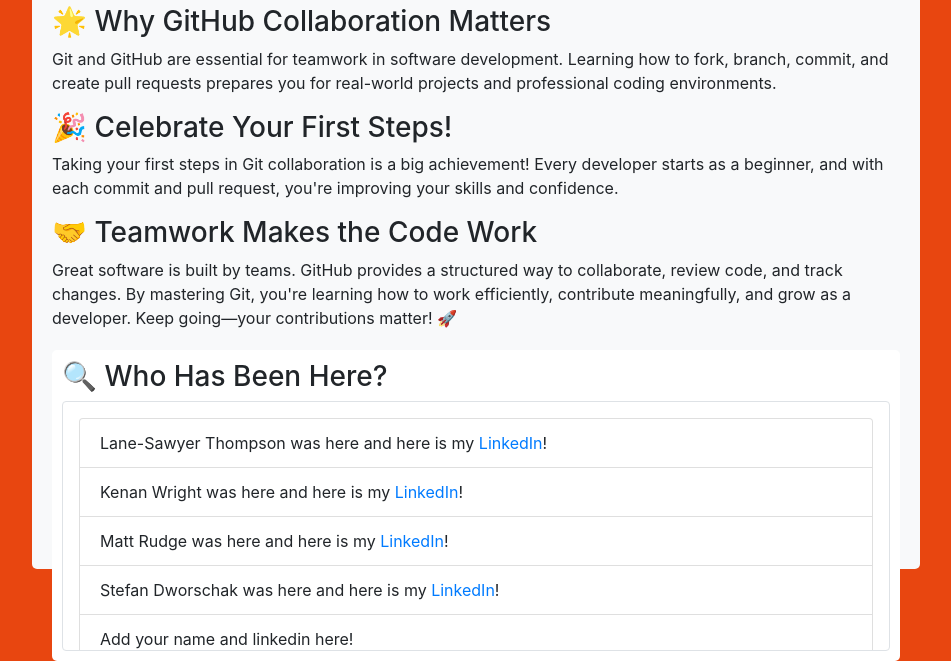
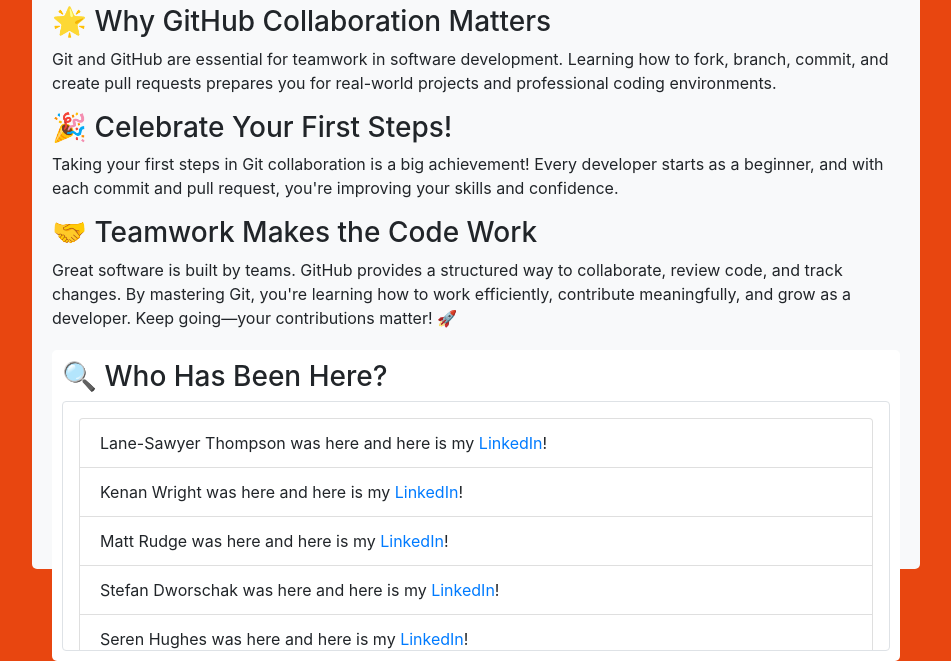
Before and after one commit to hannahro15/git-hackathon-ready2, a plain HTML site: page index.html in a window 1280 px wide. Shown: the part 151-812 px from the top of the page, without its empty margins (164-1115 px from the left). Drawn offline with nearby package versions, Linux system fonts and the light colour scheme.

Commit message:
Added a new feature

```diff
--- a/index.html
+++ b/index.html
@@ -37,7 +37,7 @@
                     <li class="list-group-item">Kenan Wright was here and here is my <a href="https://www.linkedin.com/in/kenan-wright-bb0359b8/" target="_blank">LinkedIn</a>!</li>
                     <li class="list-group-item">Matt Rudge was here and here is my <a href="https://www.linkedin.com/in/mattrudge73/" target="_blank">LinkedIn</a>!</li>
                     <li class="list-group-item">Stefan Dworschak was here and here is my <a href="https://www.linkedin.com/in/stefan-dworschak/" target="_blank">LinkedIn</a>!</li>
-                    <li class="list-group-item">Add your name and linkedin here!</li>
+                    <li class="list-group-item">Seren Hughes was here and here is my <a href="https://www.linkedin.com/in/seren-hughes/" target="_blank">LinkedIn</a>!</li>
                     <li class="list-group-item">Add your name and linkedin here!</li>
                     <li class="list-group-item">Add your name and linkedin here!</li>
                     <li class="list-group-item">Add your name and linkedin here!</li>
```
